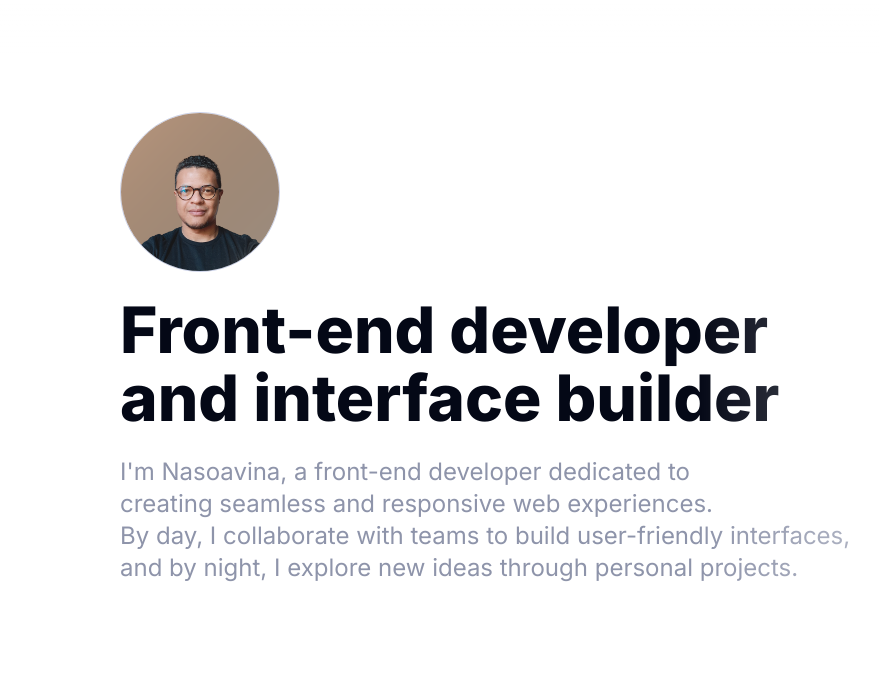
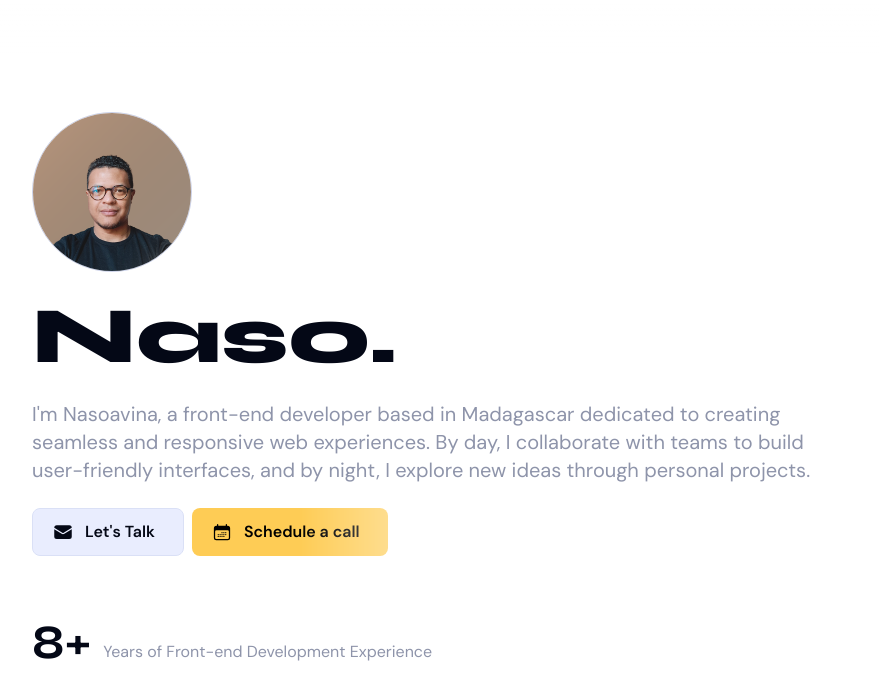
Before and after one commit to nassoa/pronass, a Next.js app: page / in a window 1280 px wide. Shown: the top 700 px of the page, without its empty margins (8-887 px from the left). Built offline with nearby package versions, Linux system fonts and the light colour scheme.

Commit message:
home: updated

```diff
--- a/src/app/layout.tsx
+++ b/src/app/layout.tsx
@@ -6,7 +6,8 @@ import classNames from "classnames";
 import { Footer, Header, RouteGuard } from "@/components";
 import { baseURL, effects, style } from "@/app/resources";
 
-import { Inter } from "next/font/google";
+import { Syne } from "next/font/google";
+import { DM_Sans } from "next/font/google";
 import { Source_Code_Pro } from "next/font/google";
 
 import { person, home } from "@/app/resources/content";
@@ -39,7 +40,7 @@ export async function generateMetadata() {
   };
 }
 
-const primary = Inter({
+const primary = DM_Sans({
   variable: "--font-primary",
   subsets: ["latin"],
   display: "swap",
@@ -53,7 +54,12 @@ type FontConfig = {
 	Replace with code for secondary and tertiary fonts
 	from https://once-ui.com/customize
 */
-const secondary: FontConfig | undefined = undefined;
+// const secondary: FontConfig | undefined = undefined;
+const secondary = Syne({
+  variable: "--font-secondary",
+  subsets: ["latin"],
+  display: "swap",
+});
 const tertiary: FontConfig | undefined = undefined;
 /*
  */
--- a/src/app/og/route.tsx
+++ b/src/app/og/route.tsx
@@ -7,12 +7,16 @@ export const runtime = "edge";
 export async function GET(request: Request) {
   let url = new URL(request.url);
   let title = url.searchParams.get("title") || "Portfolio";
-  const font = fetch(new URL("../../../public/fonts/Inter.ttf", import.meta.url)).then((res) =>
-    res.arrayBuffer(),
-  );
+  const font = fetch(
+    new URL(
+      "https://fonts.googleapis.com/css2?family=DM+Sans:ital,opsz,wght@0,9..40,100..1000;1,9..40,100..1000&family=Syne:wght@400..800&display=swap",
+      import.meta.url
+    )
+  ).then((res) => res.arrayBuffer());
   const fontData = await font;
 
   return new ImageResponse(
+    (
       <div
         style={{
           display: "flex",
@@ -28,7 +32,7 @@ export async function GET(request: Request) {
             flexDirection: "column",
             justifyContent: "center",
             gap: "4rem",
-          fontFamily: "Inter",
+            fontFamily: "Syne",
             fontStyle: "normal",
             color: "white",
           }}
@@ -91,17 +95,23 @@ export async function GET(request: Request) {
             </div>
           </div>
         </div>
-    </div>,
+      </div>
+    ),
     {
       width: 1920,
       height: 1080,
       fonts: [
         {
-          name: "Inter",
+          name: "Syne",
+          data: fontData,
+          style: "normal",
+        },
+        {
+          name: "DM_Sans",
           data: fontData,
           style: "normal",
         },
       ],
-    },
+    }
   );
 }
--- a/src/app/page.tsx
+++ b/src/app/page.tsx
@@ -3,6 +3,8 @@ import React from "react";
 import {
   Heading,
   Flex,
+  Icon,
+  IconButton,
   Text,
   Button,
   Avatar,
@@ -11,9 +13,16 @@ import {
   Column,
 } from "@/once-ui/components";
 import { Projects } from "@/components/work/Projects";
+import classNames from "classnames";
 
 import { baseURL, routes } from "@/app/resources";
-import { home, about, person, newsletter } from "@/app/resources/content";
+import {
+  home,
+  about,
+  person,
+  emailOnly,
+  newsletter,
+} from "@/app/resources/content";
 import { Mailchimp } from "@/components";
 import { Posts } from "@/components/blog/Posts";
 import styles from "@/components/about/about.module.scss";
@@ -49,7 +58,7 @@ export async function generateMetadata() {
 
 export default function Home() {
   return (
-    <Column maxWidth="m" gap="xl" horizontal="center">
+    <Column maxWidth="xl" gap="xl" horizontal="start">
       <script
         type="application/ld+json"
         suppressHydrationWarning
@@ -72,23 +81,12 @@ export default function Home() {
           }),
         }}
       />
-      <Column fillWidth paddingY="l" gap="m">
-        <Column maxWidth="s">
-          <RevealFx
-            translateY="4"
-            fillWidth
-            horizontal="start"
-            paddingBottom="m"
-          >
+      <Column fillWidth maxWidth="m" paddingY="l">
+        <RevealFx translateY="4" fillWidth horizontal="start" paddingBottom="m">
           <Avatar src={person.avatar} size="xl" />
         </RevealFx>
-          <RevealFx
-            translateY="4"
-            fillWidth
-            horizontal="start"
-            paddingBottom="m"
-          >
-            <Heading wrap="balance" variant="display-strong-l">
+        <RevealFx translateY="4" fillWidth horizontal="start" paddingBottom="m">
+          <Heading wrap="balance" variant="display-strong-xl">
             {home.headline}
           </Heading>
         </RevealFx>
@@ -99,54 +97,63 @@ export default function Home() {
           horizontal="start"
           paddingBottom="m"
         >
-            <Text
+          <Heading
+            as="h2"
             wrap="balance"
             onBackground="neutral-weak"
-              variant="heading-default-xl"
+            variant="body-default-xl"
           >
             {home.subline}
-            </Text>
+          </Heading>
         </RevealFx>
-          {/* <RevealFx translateY="12" delay={0.4} horizontal="start">
+        <RevealFx
+          translateY="8"
+          delay={0.2}
+          fitWidth
+          horizontal="start"
+          paddingBottom="m"
+        >
+          <Flex gap="8" wrap>
             <Button
-              id="about"
-              data-border="rounded"
-              href="/about"
+              id="email"
+              href="mailto:contact@nasoavina.site"
               variant="secondary"
-              size="m"
+              size="l"
+              prefixIcon="email"
               arrowIcon
-            >
-              <Flex gap="8" vertical="center">
-                {about.avatar.display && (
-                  <Avatar
-                    style={{ marginLeft: "-0.75rem", marginRight: "0.25rem" }}
-                    src={person.avatar}
-                    size="m"
+              className={classNames("radius-s")}
+              label="Let's Talk"
+            />
+
+            {about.calendar.display && (
+              <Button
+                id="calendar"
+                href={about.calendar.link}
+                variant="primary"
+                size="l"
+                prefixIcon="calendar"
+                arrowIcon
+                className={classNames("radius-s")}
+                label="Schedule a call"
               />
             )}
-                {about.title}
           </Flex>
-            </Button>
-          </RevealFx> */}
+        </RevealFx>
+        <RevealFx
+          translateY="8"
+          delay={0.2}
+          fillWidth
+          horizontal="start"
+          paddingTop="l"
+        >
+          <Flex gap="12" vertical="end" wrap>
+            <Text variant="heading-strong-xl">{home.years}</Text>
+            <Text as="p" variant="body-default-m" onBackground="neutral-weak">
+              {home.experience}
+            </Text>
+          </Flex>
+        </RevealFx>
       </Column>
-      </Column>
-      {/* <RevealFx translateY="16" delay={0.6}>
-        <Projects range={[1, 1]} />
-      </RevealFx> */}
-      {/* {routes["/blog"] && (
-        <Flex fillWidth gap="24" mobileDirection="column">
-          <Flex flex={1} paddingLeft="l">
-            <Heading as="h2" variant="display-strong-xs" wrap="balance">
-              Latest from the blog
-            </Heading>
-          </Flex>
-          <Flex flex={3} paddingX="20">
-            <Posts range={[1, 2]} columns="2" />
-          </Flex>
-        </Flex>
-      )} */}
-      {/* <Projects range={[2]} />
-      {newsletter.display && <Mailchimp newsletter={newsletter} />} */}
     </Column>
   );
 }
--- a/src/app/resources/config.js
+++ b/src/app/resources/config.js
@@ -2,7 +2,7 @@ const baseURL = "demo.magic-portfolio.com";
 
 const routes = {
   "/": true,
-  "/about": false,
+  "/about": true,
   "/work": false,
   "/blog": false,
   "/gallery": false,
@@ -17,9 +17,9 @@ const protectedRoutes = {
 const style = {
   theme: "light", // dark | light
   neutral: "slate", // sand | gray | slate
-  brand: "emerald", // blue | indigo | violet | magenta | pink | red | orange | yellow | moss | green | emerald | aqua | cyan
+  brand: "yellow", // blue | indigo | violet | magenta | pink | red | orange | yellow | moss | green | emerald | aqua | cyan
   accent: "orange", // blue | indigo | violet | magenta | pink | red | orange | yellow | moss | green | emerald | aqua | cyan
-  solid: "contrast", // color | contrast
+  solid: "inverse", // color | contrast | inverse
   solidStyle: "flat", // flat | plastic
   border: "playful", // rounded | playful | conservative
   surface: "translucent", // filled | translucent
--- a/src/app/resources/content.js
+++ b/src/app/resources/content.js
@@ -9,7 +9,7 @@ const person = {
   role: "Front-end Developer",
   avatar: "/images/avatar.png",
   location: "Indian/Antananarivo", // Expecting the IANA time zone identifier, e.g., 'Europe/Vienna'
-  languages: ["English", "Bahasa"], // optional: Leave the array empty if you don't want to display languages
+  languages: ["English", "Français"], // optional: Leave the array empty if you don't want to display languages
 };
 
 const newsletter = {
@@ -48,19 +48,25 @@ const social = [
   },
 ];
 
+const emailOnly = social.filter((item) => item.name === "Email");
+
 const home = {
   label: "Home",
   title: `${person.name}'s website`,
   description: `Personal portfolio highlighting my expertise as a ${person.role}`,
-  headline: <>Front-end developer and interface builder</>,
+  headline: <>Naso.</>,
   subline: (
     <>
-      I'm Nasoavina, a front-end developer dedicated to creating seamless and
-      responsive web experiences. <br /> By day, I collaborate with teams to
-      build user-friendly interfaces, and by night, I explore new ideas through
-      personal projects.
+      I'm Nasoavina, a front-end developer based in Madagascar dedicated to
+      creating seamless and responsive web experiences. By day, I collaborate
+      with teams to build user-friendly interfaces, and by night, I explore new
+      ideas through personal projects.
     </>
   ),
+  years: <>8+</>,
+  experience: <>Years of Front-end Development Experience</>,
+  projects: <>50+</>,
+  projectsDesc: <>Successful Projects Delivered</>,
 };
 
 const about = {
@@ -76,7 +82,7 @@ const about = {
   },
   calendar: {
     display: true,
-    link: "https://cal.com",
+    link: "https://cal.com/nasoavina-manitriniaina-jo3qz1",
   },
   intro: {
     display: true,
@@ -289,4 +295,14 @@ const gallery = {
   ],
 };
 
-export { person, social, newsletter, home, about, blog, work, gallery };
+export {
+  person,
+  social,
+  newsletter,
+  home,
+  about,
+  blog,
+  work,
+  gallery,
+  emailOnly,
+};
--- a/src/once-ui/tokens/typography.scss
+++ b/src/once-ui/tokens/typography.scss
@@ -1,110 +1,110 @@
 :root {
   /* FONT WEIGHT */
-    --font-weight-thin:            100;
-    --font-weight-extraLight:      200;
-    --font-weight-light:           300;
-    --font-weight-normal:          400;
-    --font-weight-medium:          500;
-    --font-weight-semiBold:        600;
-    --font-weight-bold:            700;
-    --font-weight-extraBold:       800;
+  --font-weight-thin: 100;
+  --font-weight-extraLight: 200;
+  --font-weight-light: 300;
+  --font-weight-normal: 400;
+  --font-weight-medium: 500;
+  --font-weight-semiBold: 600;
+  --font-weight-bold: 700;
+  --font-weight-extraBold: 800;
 
-    --font-weight-body-default:    var(--font-weight-normal);
-    --font-weight-body-strong:     var(--font-weight-bold);
-    --font-weight-label-default:   var(--font-weight-normal);
-    --font-weight-label-strong:    var(--font-weight-semiBold);
-    --font-weight-code-default:    var(--font-weight-normal);
-    --font-weight-code-strong:     var(--font-weight-bold);
+  --font-weight-body-default: var(--font-weight-normal);
+  --font-weight-body-strong: var(--font-weight-bold);
+  --font-weight-label-default: var(--font-weight-normal);
+  --font-weight-label-strong: var(--font-weight-semiBold);
+  --font-weight-code-default: var(--font-weight-normal);
+  --font-weight-code-strong: var(--font-weight-bold);
   --font-weight-heading-default: var(--font-weight-normal);
-    --font-weight-heading-strong:  var(--font-weight-bold);
+  --font-weight-heading-strong: var(--font-weight-bold);
   --font-weight-display-default: var(--font-weight-light);
-    --font-weight-display-strong:  var(--font-weight-extraBold);
+  --font-weight-display-strong: var(--font-weight-extraBold);
 
   /* FONT SIZE */
-    --font-size-display-xl:        5rem;
-    --font-size-display-l:         4rem;
-    --font-size-display-m:         3rem;
-    --font-size-display-s:         2.5rem;
-    --font-size-display-xs:        2rem;
+  --font-size-display-xl: 5rem;
+  --font-size-display-l: 4rem;
+  --font-size-display-m: 3rem;
+  --font-size-display-s: 2.5rem;
+  --font-size-display-xs: 2rem;
 
-    --font-size-heading-xl:        1.5rem;
-    --font-size-heading-l:         1.33rem;
-    --font-size-heading-m:         1.25rem;
-    --font-size-heading-s:         1.125rem;
-    --font-size-heading-xs:        1rem;
+  --font-size-heading-xl: 3rem;
+  --font-size-heading-l: 1.33rem;
+  --font-size-heading-m: 1.25rem;
+  --font-size-heading-s: 1.125rem;
+  --font-size-heading-xs: 1rem;
 
-    --font-size-body-xl:           1.25rem;
-    --font-size-body-l:            1.125rem;
-    --font-size-body-m:            1rem;
-    --font-size-body-s:            0.875rem;
-    --font-size-body-xs:           0.75rem;
+  --font-size-body-xl: 1.25rem;
+  --font-size-body-l: 1.125rem;
+  --font-size-body-m: 1rem;
+  --font-size-body-s: 0.875rem;
+  --font-size-body-xs: 0.75rem;
 
-    --font-size-label-l:           1rem;
-    --font-size-label-m:           0.925rem;
-    --font-size-label-s:           0.825rem;
+  --font-size-label-l: 1rem;
+  --font-size-label-m: 0.925rem;
+  --font-size-label-s: 0.825rem;
 
   /* LINE HEIGHT */
-    --line-height-display-xl:      5rem;
-    --line-height-display-l:       4.25rem;
-    --line-height-display-m:       3.25rem;
-    --line-height-display-s:       3rem;
-    --line-height-display-xs:      2.5rem;
+  --line-height-display-xl: 5rem;
+  --line-height-display-l: 4.25rem;
+  --line-height-display-m: 3.25rem;
+  --line-height-display-s: 3rem;
+  --line-height-display-xs: 2.5rem;
 
-    --line-height-heading-xl:      2rem;
-    --line-height-heading-l:       1.75rem;
-    --line-height-heading-m:       1.5rem;
-    --line-height-heading-s:       1.5rem;
-    --line-height-heading-xs:      1.25rem;
+  --line-height-heading-xl: 2.9rem;
+  --line-height-heading-l: 1.75rem;
+  --line-height-heading-m: 1.5rem;
+  --line-height-heading-s: 1.5rem;
+  --line-height-heading-xs: 1.25rem;
 
-    --line-height-body-xl:         1.75rem;
-    --line-height-body-l:          1.5rem;
-    --line-height-body-m:          1.5rem;
-    --line-height-body-s:          1.125rem;
-    --line-height-body-xs:         1rem;
+  --line-height-body-xl: 1.75rem;
+  --line-height-body-l: 1.5rem;
+  --line-height-body-m: 1.8rem;
+  --line-height-body-s: 1.125rem;
+  --line-height-body-xs: 1rem;
 
-    --line-height-label-l:         1.25rem;
-    --line-height-label-m:         1.25rem;
-    --line-height-label-s:         1rem;
+  --line-height-label-l: 1.25rem;
+  --line-height-label-m: 1.25rem;
+  --line-height-label-s: 1rem;
 }
 
 @media (--m) {
   :root {
     /* FONT SIZE */
-        --font-size-display-xl:    3.5rem;
-        --font-size-display-l:     3.25rem;
-        --font-size-display-m:     2.75rem;
-        --font-size-display-s:     2.25rem;
-        --font-size-display-xs:    1.75rem;
+    --font-size-display-xl: 3.5rem;
+    --font-size-display-l: 3.25rem;
+    --font-size-display-m: 2.75rem;
+    --font-size-display-s: 2.25rem;
+    --font-size-display-xs: 1.75rem;
 
-        --font-size-heading-xl:    1.33rem;
-        --font-size-heading-l:     1.25rem;
-        --font-size-heading-m:     1.125rem;
+    --font-size-heading-xl: 1.33rem;
+    --font-size-heading-l: 1.25rem;
+    --font-size-heading-m: 1.125rem;
 
     /* LINE HEIGHT */
-        --line-height-display-xl:  3.75rem;
-        --line-height-display-l:   3.5rem;
-        --line-height-display-m:   3rem;
-        --line-height-display-s:   2.5rem;
-        --line-height-display-xs:  2rem;
+    --line-height-display-xl: 3.75rem;
+    --line-height-display-l: 3.5rem;
+    --line-height-display-m: 3rem;
+    --line-height-display-s: 2.5rem;
+    --line-height-display-xs: 2rem;
 
-        --line-height-heading-xl:  1.75rem;
-        --line-height-heading-l:   1.5rem;
-        --line-height-heading-m:   1.25rem;
+    --line-height-heading-xl: 1.75rem;
+    --line-height-heading-l: 1.5rem;
+    --line-height-heading-m: 1.25rem;
   }
 }
 
 @media (--s) {
   :root {
     /* FONT SIZE */
-        --font-size-display-xl:    2.75rem;
-        --font-size-display-l:     2.5rem;
-        --font-size-display-m:     2.25rem;
-        --font-size-display-s:     2rem;
+    --font-size-display-xl: 2.75rem;
+    --font-size-display-l: 2.5rem;
+    --font-size-display-m: 2.25rem;
+    --font-size-display-s: 2rem;
 
     /* LINE HEIGHT */
-        --line-height-display-xl:  3rem;
-        --line-height-display-l:   3rem;
-        --line-height-display-m:   2.5rem;
-        --line-height-display-s:   2.5rem;
+    --line-height-display-xl: 3rem;
+    --line-height-display-l: 3rem;
+    --line-height-display-m: 2.5rem;
+    --line-height-display-s: 2.5rem;
   }
 }
```
Also changed, not shown: src/app/about/page.tsx (+63 -14 lines), src/once-ui/components/Button.tsx (+9 -7 lines). Lines whose indentation alone changed are shown as unchanged.
